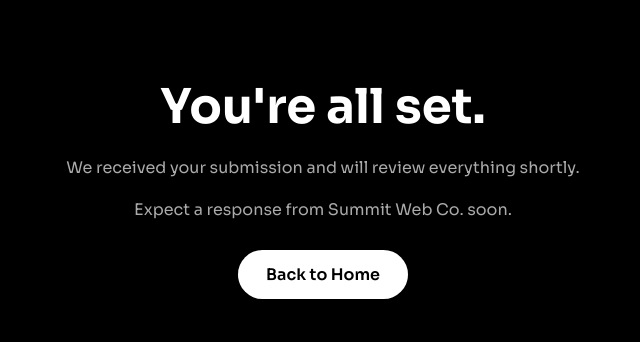
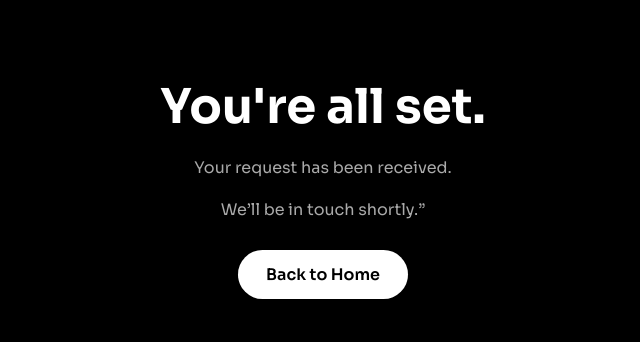
Before and after one commit to summitwebco/summit-web-co, a plain HTML site: page thank-you.html in a window 1280 px wide. Shown: the part 229-571 px from the top of the page, without its empty margins (317-957 px from the left). Drawn offline with Linux system fonts and the light colour scheme.

Commit message:
Add files via upload

```diff
--- a/thank-you.html
+++ b/thank-you.html
@@ -56,9 +56,9 @@
   <div class="thank-container">
     <h1>You're all set.</h1>
     <p>
-      We received your submission and will review everything shortly.
+      Your request has been received.
       <br><br>
-      Expect a response from Summit Web Co. soon.
+      We’ll be in touch shortly.”
     </p>
 
     <a href="index.html">Back to Home</a>
```
